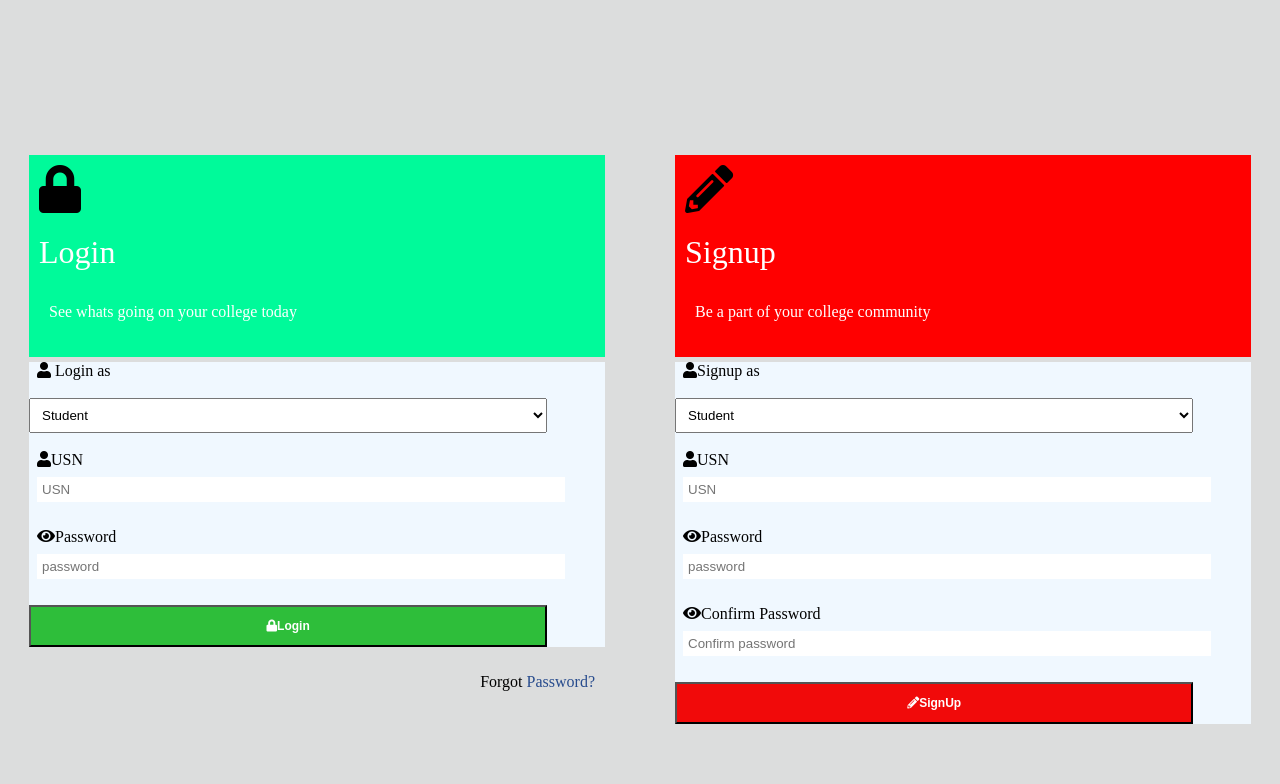
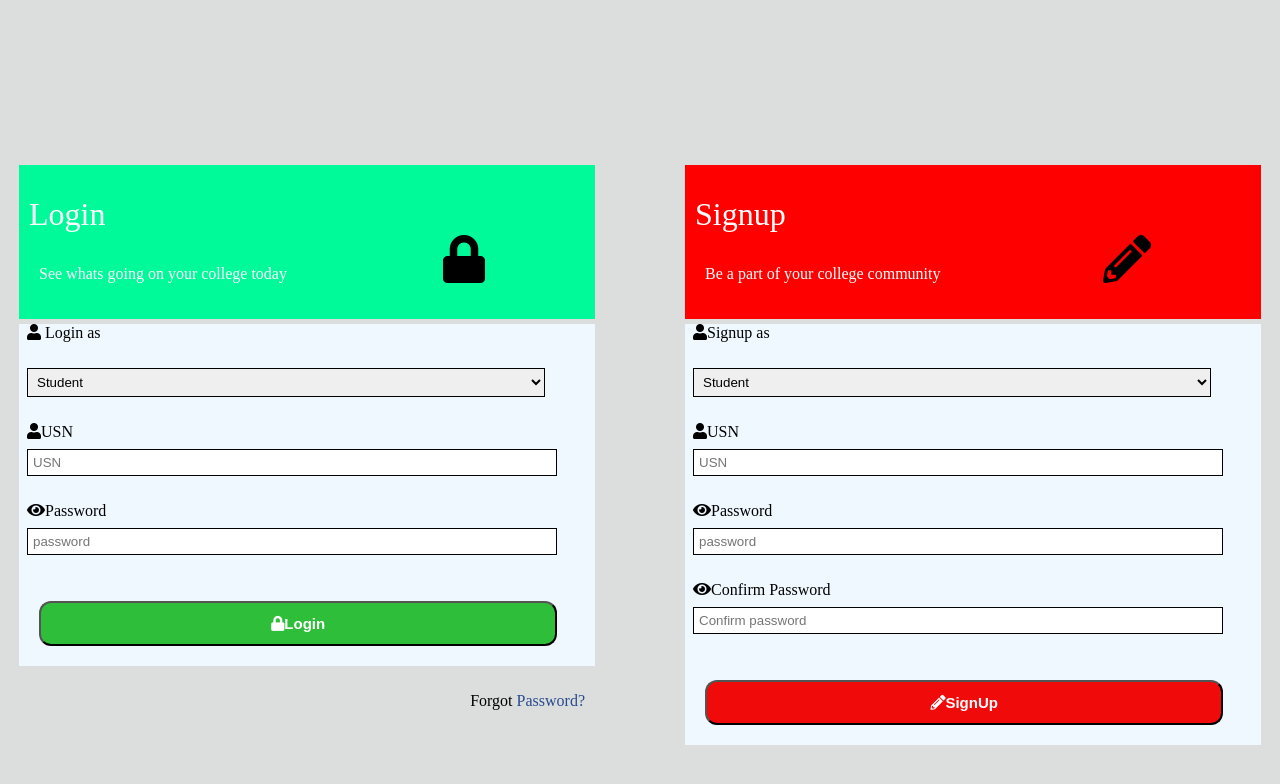
Before and after one commit to bromaGift/A-form, a plain HTML site: page index.html in a window 1280 px wide. Drawn offline with Linux system fonts and the light colour scheme.

Commit message:
updated css

```diff
--- a/stylesheet.css
+++ b/stylesheet.css
@@ -4,7 +4,7 @@ body {
 h1{
     font-weight: 400;
     color: white;
-     }
+ }
 #container {
     background-color: mediumspringgreen;
     padding: 10px;
@@ -30,20 +30,23 @@ span {
 button {
     background-color: #2ebe3a;
     color:#fff;
-    font-size:12px;
+    font-size:15px;
     font-weight: bold;
     padding: 12px 45px;
     width: 90%;
+    margin: 20px;
+    border-radius: 12px;
 }
  #sign {
     background-color: rgb(241, 10, 10);
+
 }
 form {
     background-color: aliceblue;
 }
 input {
     margin: 8px;
-    border: none;
+    border: 0.2px solid;
     padding: 5px;
     width:90%;
 }
@@ -52,7 +55,9 @@ label {
 }
 select {
     width: 90%;
-    padding: 8px;
+    padding: 5px;
+    border: 0.2px solid;
+    margin:8px;
 }
 
 #login {
@@ -60,7 +65,7 @@ select {
     right: 50%;
     top: 15%;
     min-width: 45%;
-    margin: 30px;
+    margin: 40px;
     padding: 5px;
 }
 #signup {
@@ -68,6 +73,16 @@ select {
     left: 50%;
     top: 15%;
     min-width: 45%;
-    margin:30px;
+    margin: 40px;
     padding: 5px;
 }
+#lock {
+    float: right;
+    margin-top: 60px;
+    margin-right: 100px;
+}
+#pencil {
+    float: right;
+    margin-top: 60px;
+    margin-right: 100px;
+}
```
